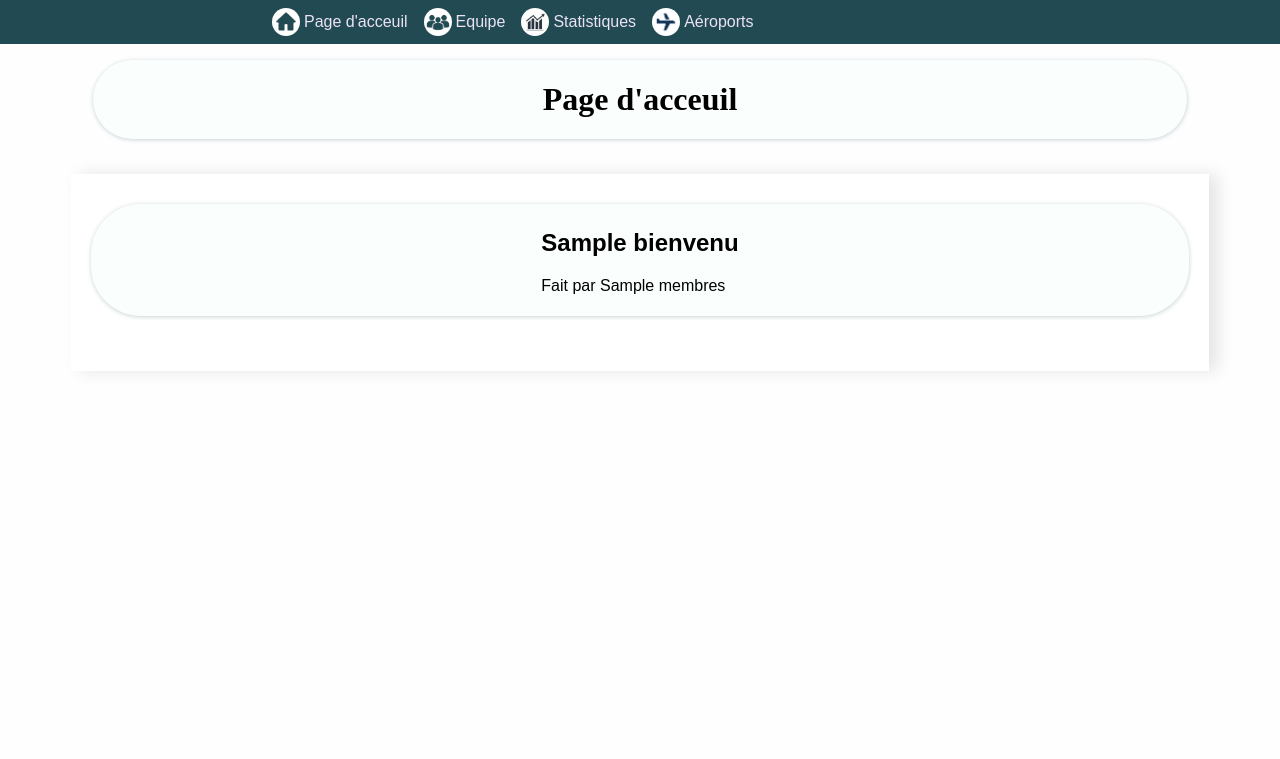
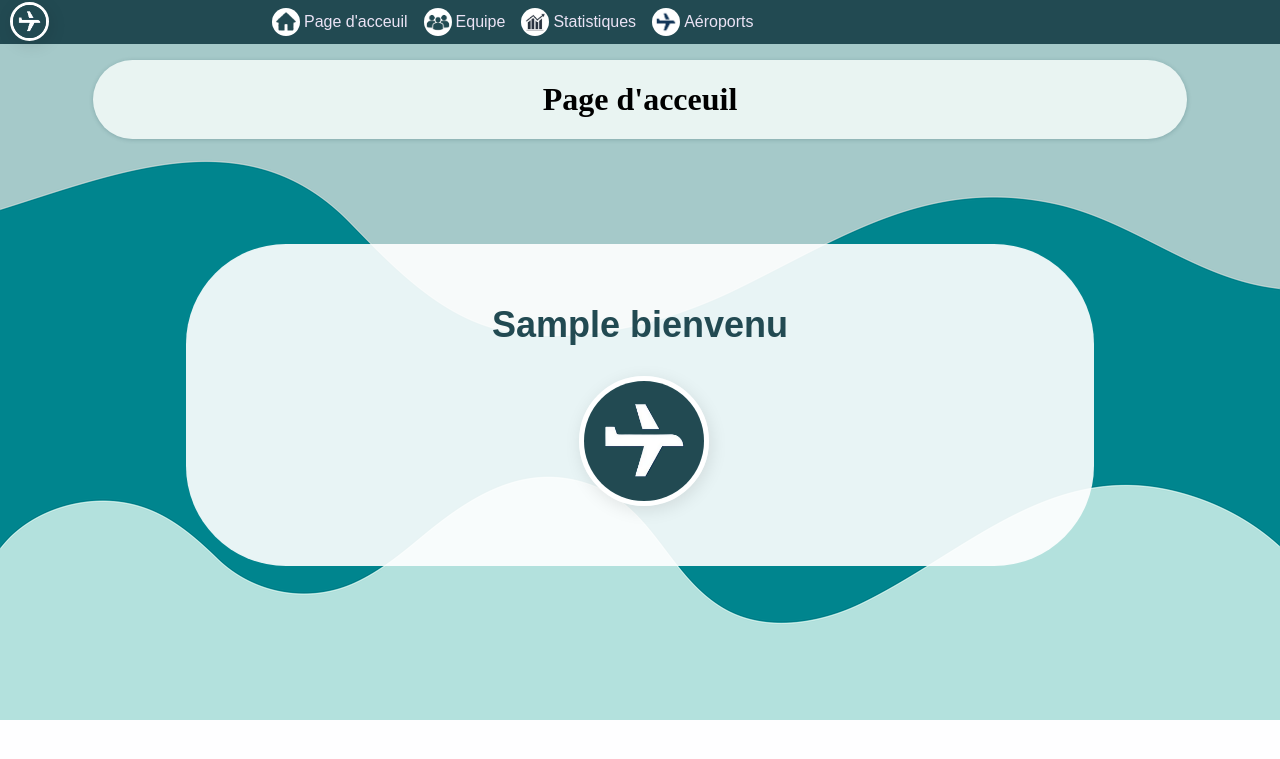
Before and after one commit to Younesdjzz/Bac1-website, a Flask app: template mobility/templates/home.html in a window 1280 px wide. Shown: the top 759 px of the page. Run offline with Flask 3, Linux system fonts and the light colour scheme; the template is opened without the code that fills it: most values are stand-ins (such as "Sample title", 1, 10 or a date in 2020).

Commit message:
fin de la phase 2

```diff
--- a/mobility/static/style.css
+++ b/mobility/static/style.css
@@ -9,9 +9,10 @@ body {
    background: #FEFEFF;
    padding-top: 50px;
    padding-bottom: 0;
+
 }
 
-/* -- Le navigateur -- */
+/* -- Le navigateur et footer-- */
 header {
    position: fixed;
    width: 985px;
@@ -69,6 +70,7 @@ a.lien:hover {
    text-decoration: underline;
 }
 
+
 /* -- Le contenu principal -- */
 main {
    display: flex;
@@ -80,7 +82,7 @@ main {
 div.contenu-central {
    max-height: fit-content;
    flex: 1;
-   background: #fff;
+   background: rgba(250, 255, 253, 0.886);
    padding: 20px;
    box-shadow: 9px 0px 16px rgba(0, 0, 0, 0.1);
 }
@@ -90,6 +92,18 @@ div.cotes {
    background: transparent;
 }
 
+div.welcome {
+   position: relative;
+   background-color: #ffffffe8;
+   font-size: x-large;
+   color: #224a52;
+   padding: 30px;
+   border-radius: 100px;
+   margin-top: 50px;
+   text-align: center;
+   z-index: 5;
+}
+
 h1 {
    font-family: serif;
    margin: 1rem 0;
@@ -97,8 +111,10 @@ h1 {
 
 /* -- Les titres-box -- */
 div.titre-box {
+   position: relative;
+   z-index: 5;
    width: max-content;
-   background-color: #fafffd;
+   background: rgba(250, 255, 253, 0.8);
    margin: auto;
    margin-top: 10px;
    margin-bottom: 35px;
@@ -107,6 +123,13 @@ div.titre-box {
    padding-bottom: 5px;
    padding-top: 5px;
    box-shadow: 0.2px 0.8px 4px #224a5240;
+}
+
+div.titre-box:hover {
+   transform:perspective(10px);
+   transition: transform 0.4s ease;
+   box-shadow: 8px 8px 24px #224a5240;
+   z-index: 10;
 }
 
 div.mini_titre-box {
@@ -122,12 +145,6 @@ div.mini_titre-box {
    text-align: center;
 }
 
-div.statistique {
-   display: flex;
-   justify-content: center;
-   align-items: center;
-   margin: auto;
-}
 
 /* -- Style de l'équipe -- */
 div.equipe {
@@ -235,6 +252,41 @@ ul.passion {
 }
 
 /* -- Style des images -- */
+img.logo_site {
+   position: absolute;
+   width: 33px;
+   height: auto;
+   object-fit: cover;
+   border-radius: 50%;
+   border: 3.2px solid #ffffff;
+   box-shadow: 2px 4px 17px rgba(0, 0, 0, 0.1);
+   top:2px;
+   left: 10px;
+}
+
+img.site {
+   position: relative;
+   width: 120px;
+   height: auto;
+   object-fit: cover;
+   border-radius: 50%;
+   border: 5px solid #ffffff;
+   box-shadow: 2px 4px 17px rgba(0, 0, 0, 0.1);
+   left: 4px;
+}
+
+img.site:hover {
+   transform: scale(1.17);
+   transition: transform 0.4s ease;
+   box-shadow: 8px 8px 24px #224a5240;
+   z-index: 10;
+}
+
+img.site:active {
+   transform: rotate(180deg);
+   transition: transform 0.7s ease-out;
+}
+
 img.profil {
    position: absolute;
    width: 97px;
@@ -255,6 +307,7 @@ img.logo {
    border-radius: 50%;
 }
 
+
 img.icon {
    width: 28px;
    height: 28px;
@@ -266,14 +319,31 @@ img.icon {
 
 img.fond {
    object-fit: cover;
-   max-height: 350px;
+   min-height: fit-content;
    width: 100%;
-   display: block;
-   margin: 0 auto;
+   position: absolute;
+   top: -0px;
+   z-index: -1;
+}
+
+img.fond_up {
+   object-fit: cover;
+   min-height: fit-content;
+   width: 100%;
+   position: absolute;
+   top: 0px;
+   z-index: 3;
 }
 
 /* -- Style des tables -- */
-.flights {
+div.statistique {
+   display: flex;
+   justify-content: center;
+   align-items: center;
+   margin: auto;
+}
+
+div.flights {
    display: grid;
    grid-template-columns: 1fr 1fr;
    column-gap: 30px;
@@ -295,7 +365,11 @@ div.tableau {
 th {
    background: #224a52;
    border-radius: 4%;
-   color: rgba(255, 255, 255, 0.851);
+   color: rgba(255, 255, 255);
+}
+
+td {
+   background: rgba(250, 255, 253, 0.871);
 }
 
 th, td {
--- a/mobility/templates/base.html
+++ b/mobility/templates/base.html
@@ -12,6 +12,7 @@
 <body>
     <nav>
         <ul>
+            <li><img class="logo_site" src="{{url_for('static', filename='logo_site_bleu.png')}}"></li>
             <li><a href="/" class="lien"><img src="{{ url_for('static', filename='navigateur/home.png') }}"
                         class="icon">Page d'acceuil</a></li>
             <li><a href="/equipe" class="lien"><img src="{{ url_for('static', filename='navigateur/icon_equipe.png') }}"
@@ -40,6 +41,7 @@
     </main>
 
     {% block content_down %}{% endblock %}
+    <img src="{{url_for('static', filename='fond_site.png')}}" class="fond">
 
 </body>
 
--- a/mobility/templates/home.html
+++ b/mobility/templates/home.html
@@ -4,15 +4,15 @@
 <h1>Page d'acceuil</h1>
 {% endblock %}
 
-{% block content_up %}
-{% endblock %}
+{% block content_up %}{% endblock %}
 
 {% block content %}
-
-<div class="titre-box">
+<div class="welcome">
+    <div class="contenu_welcome">
     <h2>{{bienvenu}}</h2>
-    <p>Fait par {{membres}}</p>
+    <p><img class="site" src="{{url_for('static', filename='logo_site_bleu.png')}}"></p>
+</div>
 </div>
 {% endblock %}
 
-{% block content_down %}{% endblock %}
+{% block content_down %}<img  class="fond_up" src="{{url_for('static', filename='fond_site.png')}}">{% endblock %}
```
Also changed, not shown: mobility/static/fond_site.png (added).
